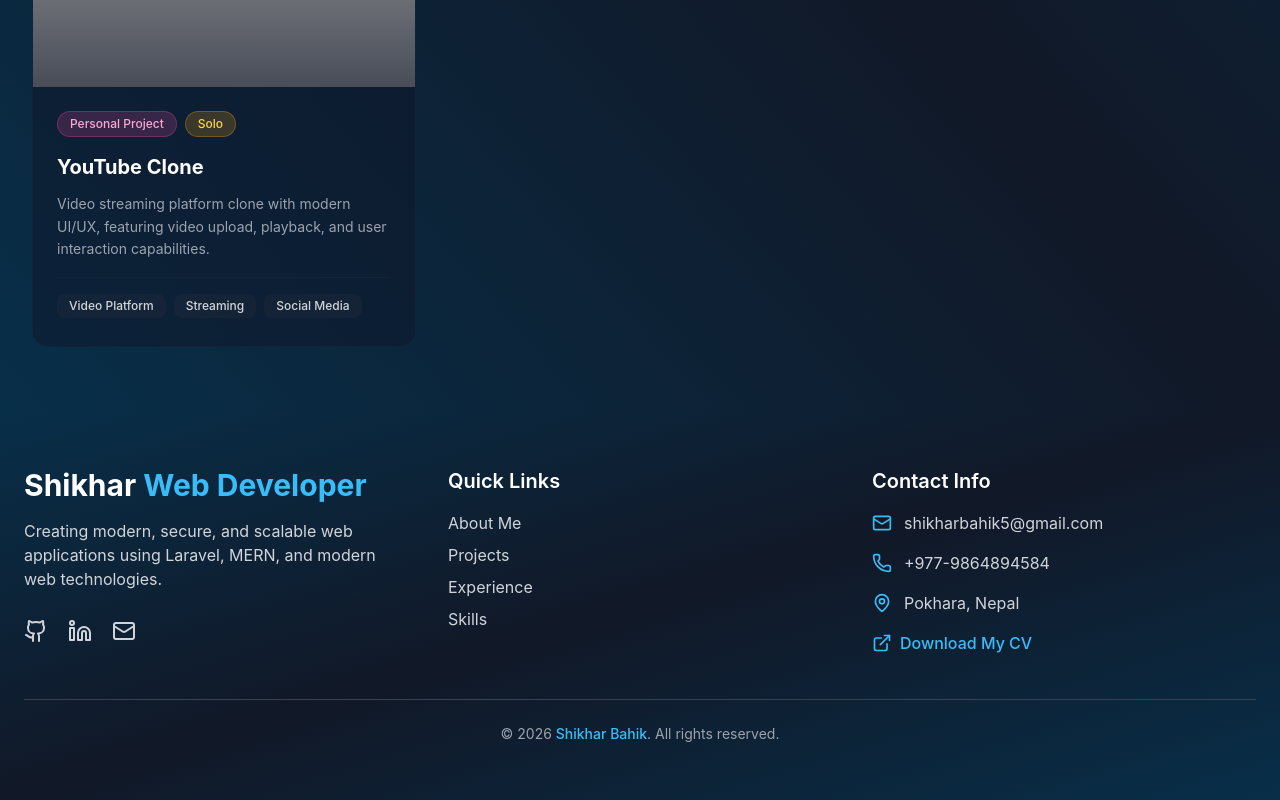
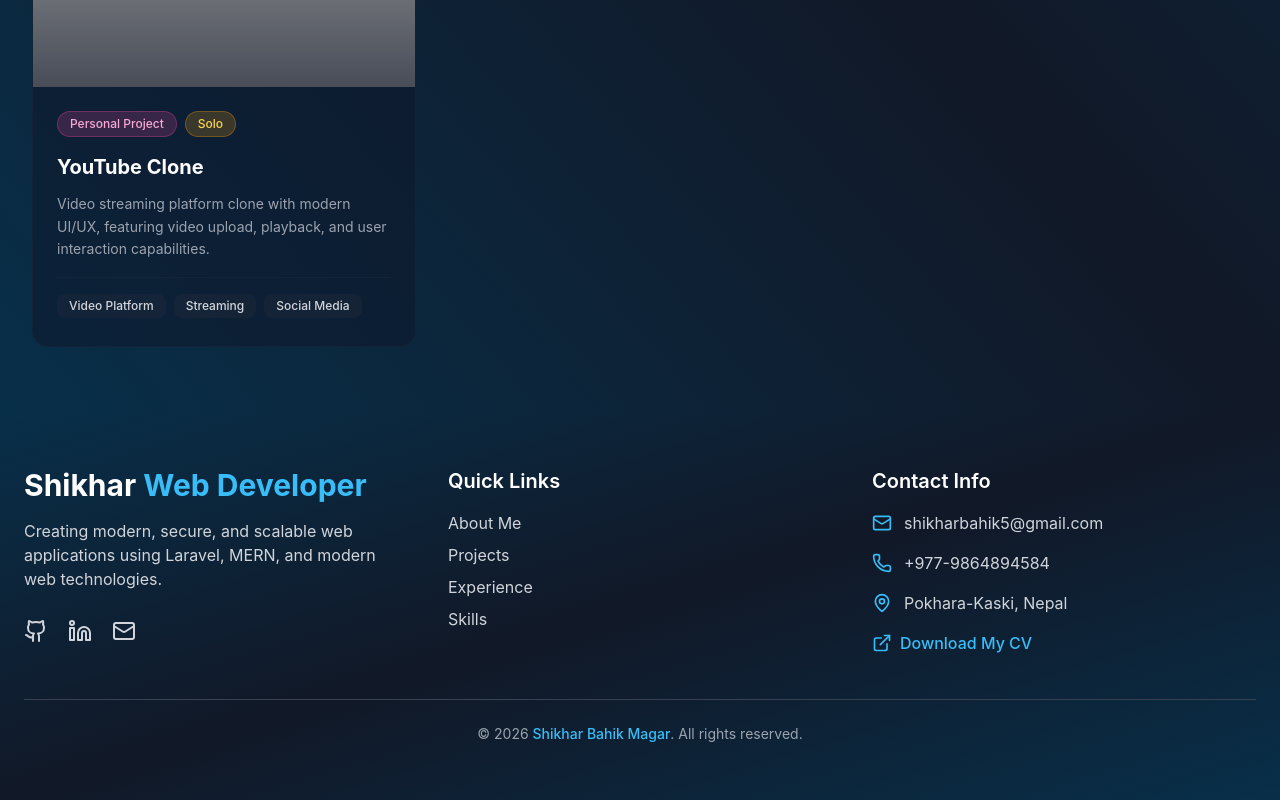
Before and after one commit to shikharbahikmagar/new_portfolio, a React (Vite) app: page / in a window 1280 px wide. Shown: the part 5219-6019 px from the top of the page. Built offline with nearby package versions, Linux system fonts and the light colour scheme; grey boxes are pictures that could not be loaded.

Commit message:
footer section update

```diff
--- a/src/components/Footer.jsx
+++ b/src/components/Footer.jsx
@@ -82,7 +82,7 @@ const Footer = () => {
 
             <div className="flex items-center justify-center md:justify-start space-x-3 text-gray-300">
               <MapPin className="w-5 h-5 text-sky-400" />
-              <span>Pokhara, Nepal</span>
+              <span>Pokhara-Kaski, Nepal</span>
             </div>
 
             <a
@@ -100,7 +100,7 @@ const Footer = () => {
         {/* Bottom Section */}
         <div className="border-t border-gray-700 mt-10 pt-6 text-center">
           <p className="text-gray-400 text-sm">
-            © {new Date().getFullYear()} <span className="text-sky-400 font-medium">Shikhar Bahik</span>. All rights reserved.
+            © {new Date().getFullYear()} <span className="text-sky-400 font-medium">Shikhar Bahik Magar</span>. All rights reserved.
           </p>
         </div>
 
```
